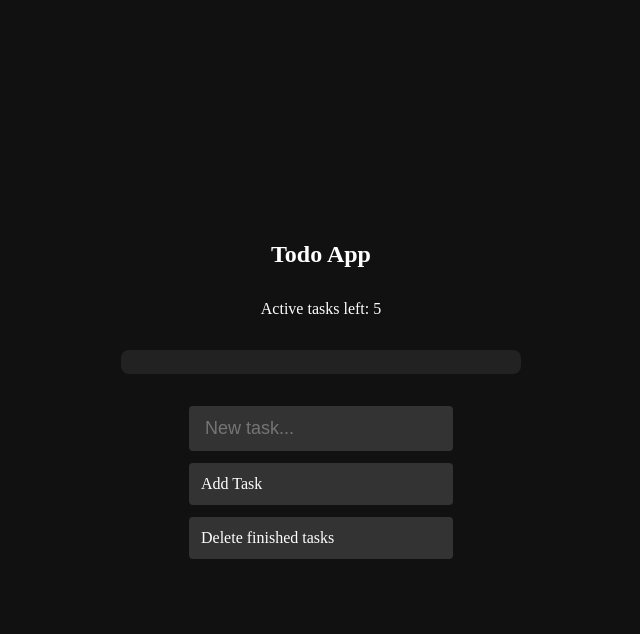
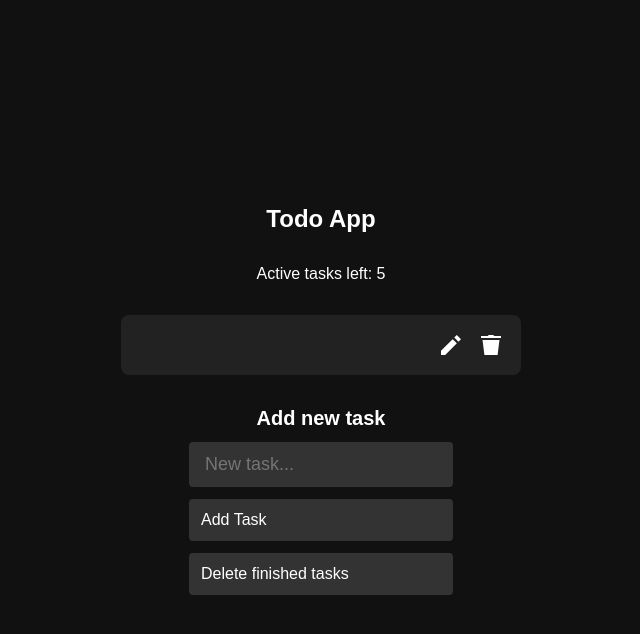
Before and after one commit to sdcautomations/todo-app, a React (Vite) app: page / in a window 1280 px wide. Both pictures are taken after a click on the element "Add Task". Shown: the top 634 px of the page, without its empty margins (319-959 px from the left). Built offline with nearby package versions, Linux system fonts and the light colour scheme.

Commit message:
feat: add crud operations

```diff
--- a/src/app.module.scss
+++ b/src/app.module.scss
@@ -25,9 +25,18 @@
   &__form {
     display: flex;
     flex-direction: column;
+    align-items: center;
+
     gap: 12px;
 
+    &__title {
+      font-size: 20px;
+      font-weight: 600;
+    }
+
     &__input {
+      width: 100%;
+
       padding: 12px 16px;
       font-size: 18px;
 
@@ -40,6 +49,8 @@
     }
 
     &__button {
+      width: 100%;
+
       padding: 12px;
       border-radius: 4px;
 
--- a/src/app.tsx
+++ b/src/app.tsx
@@ -57,6 +57,24 @@ export const App = () => {
     setTasks(activeTasks);
   };
 
+  const handleEditSaved = (id: string, newContent: string) => {
+    const updatedTasks = tasks.map((e: Task) => {
+      if (e.id === id) {
+        e.content = newContent;
+      }
+
+      return e;
+    });
+
+    setTasks(updatedTasks);
+  };
+
+  const handleTaskDeleted = (id: string) => {
+    const updatedTasks = tasks.filter((e: Task) => e.id !== id);
+
+    setTasks(updatedTasks);
+  };
+
   return (
     <main className={styles["app"]}>
       <div className={styles["app__title"]}>Todo App</div>
@@ -67,15 +85,20 @@ export const App = () => {
           return (
             <Todo
               id={e.id}
+              key={e.id}
               content={e.content}
               isChecked={e.isChecked}
               onClick={handleTaskClick}
+              onEditSaved={handleEditSaved}
+              onTaskDeleted={handleTaskDeleted}
             />
           );
         })}
       </div>
 
       <div className={styles["app__form"]}>
+        <div className={styles["app__form__title"]}>Add new task</div>
+
         <input
           className={styles["app__form__input"]}
           type="text"
--- /dev/null
+++ b/src/components/icon-button/icon-button.module.scss
@@ -0,0 +1,3 @@
+.icon-button {
+  padding: 8px;
+}
--- /dev/null
+++ b/src/components/icon-button/icon-button.tsx
@@ -0,0 +1,25 @@
+import styles from "./icon-button.module.scss";
+import classNames from "classnames";
+
+export const IconButton = ({
+  src,
+  alt,
+  onClick,
+  className,
+}: {
+  src: string;
+  alt: string;
+  onClick: (e?: any) => void;
+  className?: string;
+}) => {
+  const iconButtonClassNames = classNames(styles["icon-button"], className);
+
+  return (
+    <img
+      src={src}
+      alt={alt}
+      onClick={onClick}
+      className={iconButtonClassNames}
+    />
+  );
+};
--- /dev/null
+++ b/src/components/icon-button/index.ts
@@ -0,0 +1 @@
+export * from "./icon-button";
--- a/src/components/todo/todo.module.scss
+++ b/src/components/todo/todo.module.scss
@@ -7,9 +7,8 @@
   background-color: #222;
 
   display: flex;
+  align-items: center;
   justify-content: space-between;
-
-  font-size: 18px;
 
   user-select: none;
 
@@ -22,6 +21,9 @@
   &--checked {
     text-decoration: line-through;
     background-color: #111;
+    color: #555;
+
+    cursor: pointer;
 
     width: 100%;
 
@@ -29,10 +31,58 @@
     border-radius: 8px;
 
     display: flex;
+    align-items: center;
     justify-content: space-between;
 
     font-size: 18px;
 
     user-select: none;
   }
+
+  &__content {
+    font-size: 18px;
+  }
+
+  &__actions {
+    display: flex;
+    gap: 4px;
+
+    &__icon {
+      opacity: 1;
+      width: 36px;
+      height: 36px;
+
+      &--checked {
+        opacity: 0.4;
+      }
+    }
+  }
+
+  &__form {
+    width: 100%;
+
+    display: flex;
+    justify-content: space-between;
+
+    &__input {
+      background-color: transparent;
+      outline: none;
+      border: none;
+
+      font-size: 18px;
+      color: #fff;
+
+      padding: 0px;
+    }
+
+    &__actions {
+      display: flex;
+      gap: 4px;
+
+      &__icon {
+        width: 36px;
+        height: 36px;
+      }
+    }
+  }
 }
--- a/src/components/todo/todo.tsx
+++ b/src/components/todo/todo.tsx
@@ -1,21 +1,129 @@
 import styles from "./todo.module.scss";
+import { IconButton } from "../icon-button";
+import { useState } from "react";
 
 export type TodoProps = {
   id: string;
   content: string;
   isChecked: boolean;
   onClick: (id: string) => void;
+  onEditSaved: (id: string, newContent: string) => void;
+  onTaskDeleted: (id: string) => void;
 };
 
-export const Todo = ({ id, content, isChecked, onClick }: TodoProps) => {
+export const Todo = ({
+  id,
+  content,
+  isChecked,
+  onClick,
+  onEditSaved,
+  onTaskDeleted,
+}: TodoProps) => {
+  const [isEditing, setIsEditing] = useState(false);
+  const [editInput, setEditInput] = useState(content);
+
+  const handleInputChange = (value: string) => {
+    setEditInput(value);
+  };
+
+  const handleEditButton = () => {
+    setIsEditing(true);
+  };
+
+  const handleConfirmButton = () => {
+    if (editInput === "") {
+      return;
+    }
+
+    onEditSaved(id, editInput);
+
+    //Reset component
+    setEditInput(editInput);
+    setIsEditing(false);
+  };
+
+  const handleCancelButton = () => {
+    onTaskDeleted(id);
+
+    setEditInput("");
+    setIsEditing(false);
+  };
+
   return (
     <div
       className={!isChecked ? styles["todo"] : styles["todo--checked"]}
       onClick={() => {
-        onClick(id);
+        if (!isEditing) {
+          onClick(id);
+        }
       }}
+      // Return when todo's content is being activly edited
     >
-      {content}
+      {isEditing ? (
+        <div className={styles["todo__form"]}>
+          <input
+            className={styles["todo__form__input"]}
+            type="text"
+            value={editInput}
+            placeholder="Type your edit here..."
+            onChange={(e) => {
+              e.stopPropagation();
+              handleInputChange(e.target.value);
+            }}
+          />
+
+          <div className={styles["todo__form__actions"]}>
+            <IconButton
+              className={styles["todo__form__actions__icon"]}
+              src="/public/icons8-confirm.svg"
+              alt="Confirm editing icon"
+              onClick={handleConfirmButton}
+            />
+
+            <IconButton
+              className={styles["todo__form__actions__icon"]}
+              src="/public/icons8-cancel.svg"
+              alt="Cancel editing icon"
+              onClick={handleCancelButton}
+            />
+          </div>
+        </div>
+      ) : (
+        // Return when todo's content is not being edited
+        <>
+          <div className={styles["todo__content"]}>{content}</div>
+
+          <div className={styles["todo__actions"]}>
+            <IconButton
+              className={
+                !isChecked
+                  ? styles["todo__actions__icon"]
+                  : styles["todo__actions__icon--checked"]
+              }
+              src="/public/edit.svg"
+              alt="Edit icon"
+              onClick={(e: any) => {
+                e.stopPropagation();
+                handleEditButton();
+              }}
+            />
+
+            <IconButton
+              className={
+                !isChecked
+                  ? styles["todo__actions__icon"]
+                  : styles["todo__actions__icon--checked"]
+              }
+              src="/public/delete.svg"
+              alt="Delete icon"
+              onClick={(e: any) => {
+                e.stopPropagation();
+                handleCancelButton();
+              }}
+            />
+          </div>
+        </>
+      )}
     </div>
   );
 };
--- a/src/index.scss
+++ b/src/index.scss
@@ -6,4 +6,6 @@
 body {
   background-color: #111;
   color: #fff;
+
+  font-family: sans-serif;
 }
```
